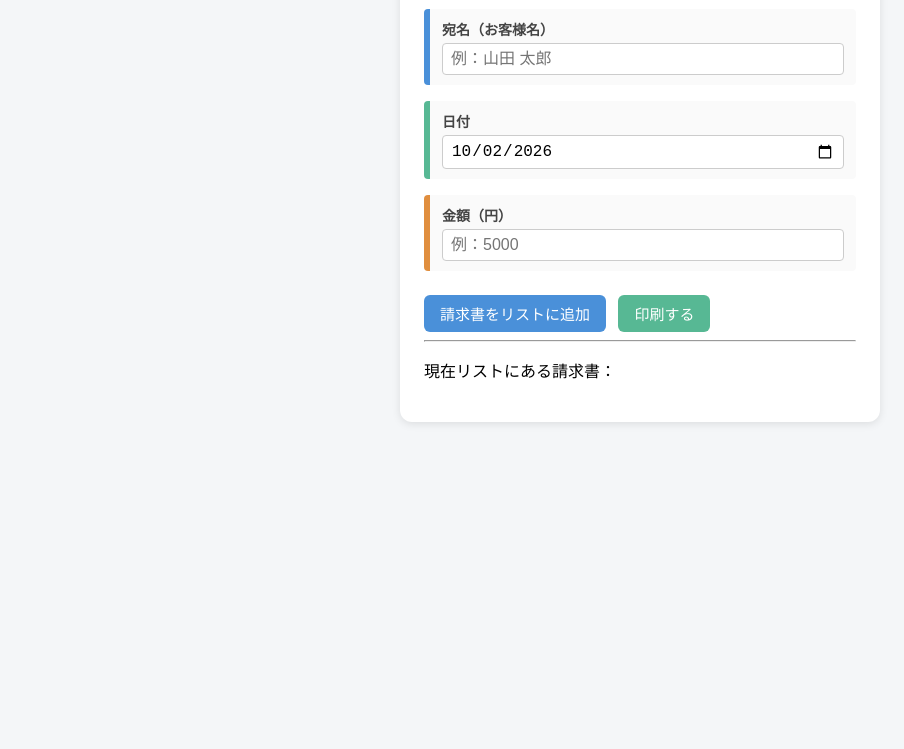
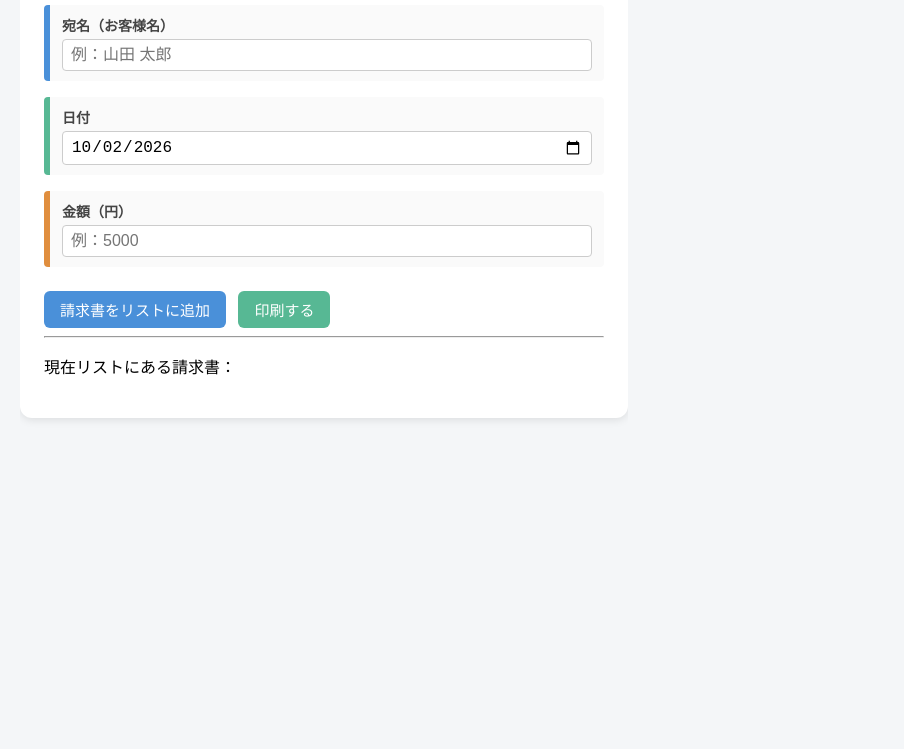
Before and after one commit to Koutarou4096/seikyusho-maker, a plain HTML site: page index.html in a window 1280 px wide. Shown: the part 91-840 px from the top of the page, without its empty margins (0-904 px from the left). Before the commit the page ends 800 px from the top, so only its background shows below. Drawn offline with Linux system fonts and the light colour scheme.

Commit message:
Update index.html

```diff
--- a/index.html
+++ b/index.html
@@ -17,15 +17,51 @@
       font-size: 16px;
       background-color: #f4f6f8;
       margin: 0;
-      padding: 24px;
+      padding: 20px;
+      height: 100vh;
+      overflow: hidden;
+    }
+
+    /* ==========================================
+   全体レイアウト
+========================================== */
+
+    .main-layout {
+      display: grid;
+
+      /* 左右50:50 */
+      grid-template-columns: 1fr 1fr;
+
+      gap: 24px;
+
+      height: calc(100vh - 40px);
+    }
+
+    /* 左側 */
+    .left-panel {
+      overflow-y: auto;
+      min-width: 0;
+    }
+
+    /* 右側 */
+    .right-panel {
+      overflow-y: auto;
+      min-width: 0;
+
+      padding-right: 10px;
     }
 
     #form-area {
       box-sizing: border-box;
       background: #ffffff;
-      max-width: 480px;
-      margin: 0 auto;
+
+      width: 100%;
+      max-width: none;
+
+      margin: 0;
+
       padding: 24px;
+
       border-radius: 12px;
       box-shadow: 0 2px 8px rgba(0, 0, 0, 0.1);
     }
@@ -138,6 +174,8 @@
     #print-area {
       display: flex;
       flex-direction: column;
+      gap: 20px;
+
       align-items: center;
     }
 
@@ -310,25 +348,28 @@
 <body>
 
   <!-- =========================================================
-       入力フォーム部分
+       メイン画面
 
-       この部分は画面上でのみ表示し、印刷時には非表示にする。
+       左側：入力フォーム・請求書一覧
+       右側：請求書プレビュー
   ========================================================== -->
+
+  <div class="main-layout">
+
+    <!-- =======================================================
+         左側：入力フォーム
+    ======================================================== -->
+
+    <div class="left-panel">
 
       <div class="no-print" id="form-area">
 
-    <h1>かんたん請求書メーカー v0.1</h1>
+        <h1>かんたん請求書メーカー v0.2</h1>
 
         <!-- 宛名入力欄 -->
         <div class="field field-name">
           <label for="input-name">宛名（お客様名）</label>
-      <input
-        type="text"
-        id="input-name"
-        placeholder="例：山田 太郎"
-        maxlength="100"
-        autocomplete="off"
-      >
+          <input type="text" id="input-name" placeholder="例：山田 太郎" maxlength="100" autocomplete="off">
         </div>
 
         <!-- 日付入力欄 -->
@@ -340,15 +381,8 @@
         <!-- 金額入力欄 -->
         <div class="field field-amount">
           <label for="input-amount">金額（円）</label>
-      <input
-        type="number"
-        id="input-amount"
-        placeholder="例：5000"
-        min="0"
-        max="9007199254740991"
-        step="1"
-        inputmode="numeric"
-      >
+          <input type="number" id="input-amount" placeholder="例：5000" min="0" max="9007199254740991" step="1"
+            inputmode="numeric">
         </div>
 
         <!-- 請求書をリストへ追加するボタン -->
@@ -365,19 +399,25 @@
 
         <p>現在リストにある請求書：</p>
 
-    <!-- JavaScriptによって登録済み請求書の一覧を生成する -->
         <ul id="invoice-list-ui"></ul>
 
       </div>
 
+    </div>
 
-  <!-- =========================================================
-       印刷される請求書エリア
 
-       JavaScriptによって請求書をここへ生成する。
-  ========================================================== -->
+    <!-- =======================================================
+         右側：請求書プレビュー
+    ======================================================== -->
+
+    <div class="right-panel">
 
       <div id="print-area"></div>
+
+    </div>
+
+  </div>
+
 
 
   <script>
@@ -925,4 +965,4 @@
 
 </html>
 
-<!-- © 2026 こっちっちー -->
+<!-- 2026 こっちっちー -->
```
Lines whose indentation alone changed are shown as unchanged.
